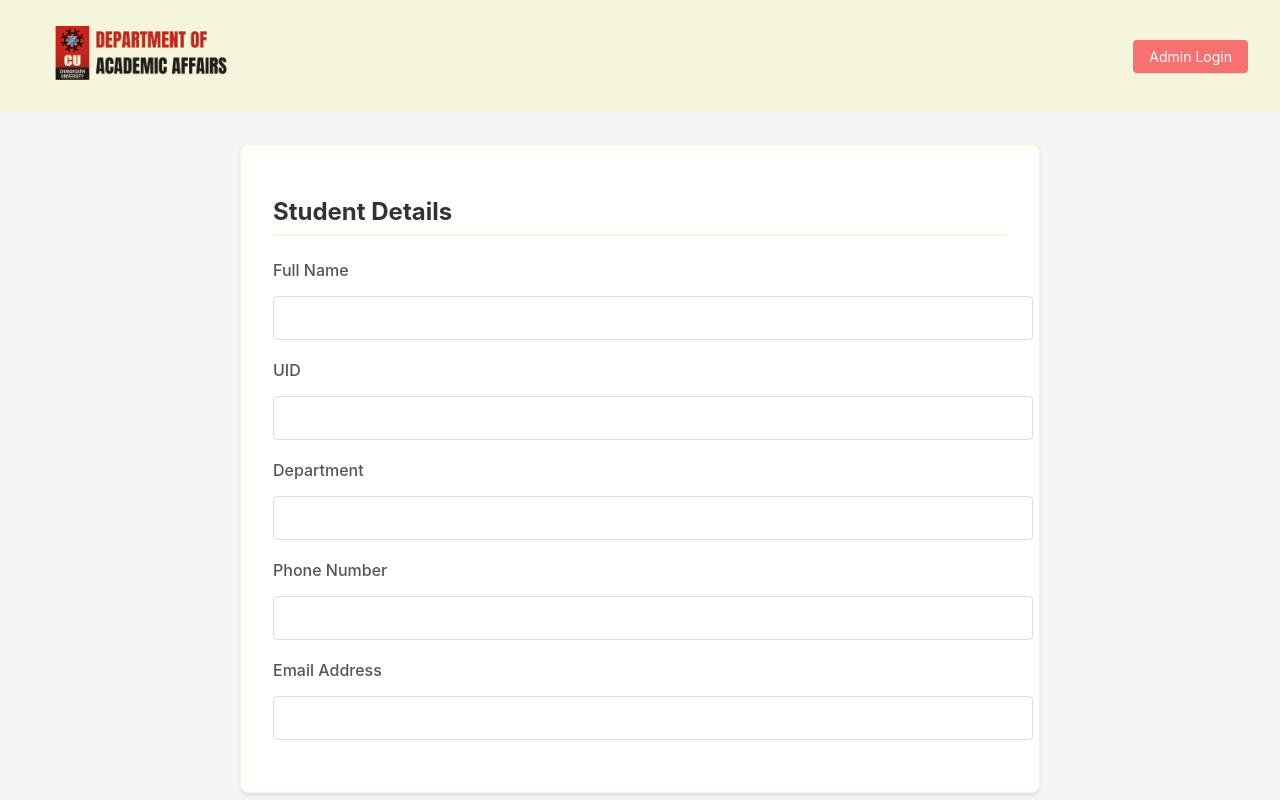
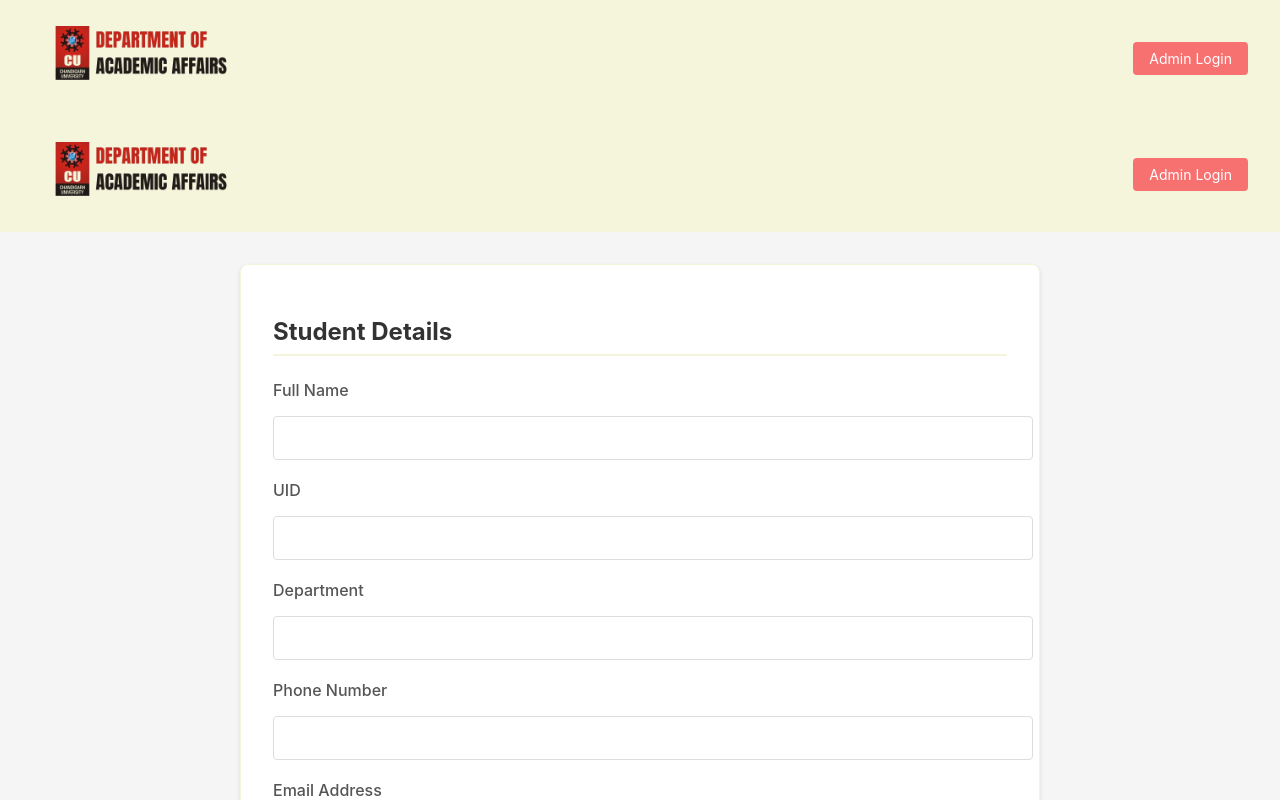
Before and after one commit to praveenn23/CentralTeamReg, a React (Create React App) app: page / in a window 1280 px wide. Shown: the top 800 px of the page. Built offline with nearby package versions, Linux system fonts and the light colour scheme.

Commit message:
Update App.js

```diff
--- a/src/App.js
+++ b/src/App.js
@@ -1,4 +1,4 @@
-import React, { useState } from 'react';
+import React, { useState, useEffect } from 'react';
 import { BrowserRouter as Router, Routes, Route, useNavigate, Link } from 'react-router-dom';
 import './App.css';
 import SuccessPage from './components/SuccessPage';
@@ -9,22 +9,35 @@ import Evaluation from './components/Evaluation';
 
 function Header() {
   const navigate = useNavigate();
-  const isAdmin = localStorage.getItem('adminToken');
+  const [isAdminLoggedIn, setIsAdminLoggedIn] = useState(!!localStorage.getItem('adminToken'));
+
+  useEffect(() => {
+    // This effect ensures the button state updates if the token changes outside of direct logout
+    const checkAdminStatus = () => {
+      setIsAdminLoggedIn(!!localStorage.getItem('adminToken'));
+    };
+    window.addEventListener('storage', checkAdminStatus);
+    return () => {
+      window.removeEventListener('storage', checkAdminStatus);
+    };
+  }, []);
 
   const handleLogout = () => {
     localStorage.removeItem('adminToken');
     localStorage.removeItem('adminInfo');
+    setIsAdminLoggedIn(false); // Update state to reflect logout
     navigate('/');
   };
 
   return (
     <header className="header">
       <div className="logo-container">
-        {/* <img src="/cu-logo.png" alt="Chandigarh University Logo" className="logo" /> */}
+        <Link to="/">
           <img src="/academic-affairs-logo.png" alt="Department of Academic Affairs Logo" className="logo" />
+        </Link>
       </div>
       <div className="admin-section">
-        {isAdmin ? (
+        {isAdminLoggedIn ? (
           <button onClick={handleLogout} className="admin-button">Logout</button>
         ) : (
           <Link to="/admin/login" className="admin-button">Admin Login</Link>
@@ -126,7 +139,7 @@ function RegistrationForm() {
 
   return (
     <div className="app">
-      {/* <Header /> */}
+      <Header />
       <div className="form-container">
         {error && <div className="error-message">{error}</div>}
         {success && <div className="success-message">{success}</div>}
@@ -320,17 +333,15 @@ function RegistrationForm() {
 function App() {
   return (
     <Router>
-      <div className="app">
       <Header />
       <Routes>
         <Route path="/" element={<RegistrationForm />} />
         <Route path="/success" element={<SuccessPage />} />
         <Route path="/admin/login" element={<AdminLogin />} />
         <Route path="/admin/dashboard" element={<AdminDashboard />} />
-          <Route path="/admin/manage-registrations" element={<ManageRegistrations />} />
-          <Route path="/admin/evaluation" element={<Evaluation />} />
+        <Route path="/admin/registrations" element={<ManageRegistrations />} />
+        <Route path="/admin/evaluations/:registrationId" element={<Evaluation />} />
       </Routes>
-      </div>
     </Router>
   );
 }
```
Lines whose indentation alone changed are shown as unchanged.
